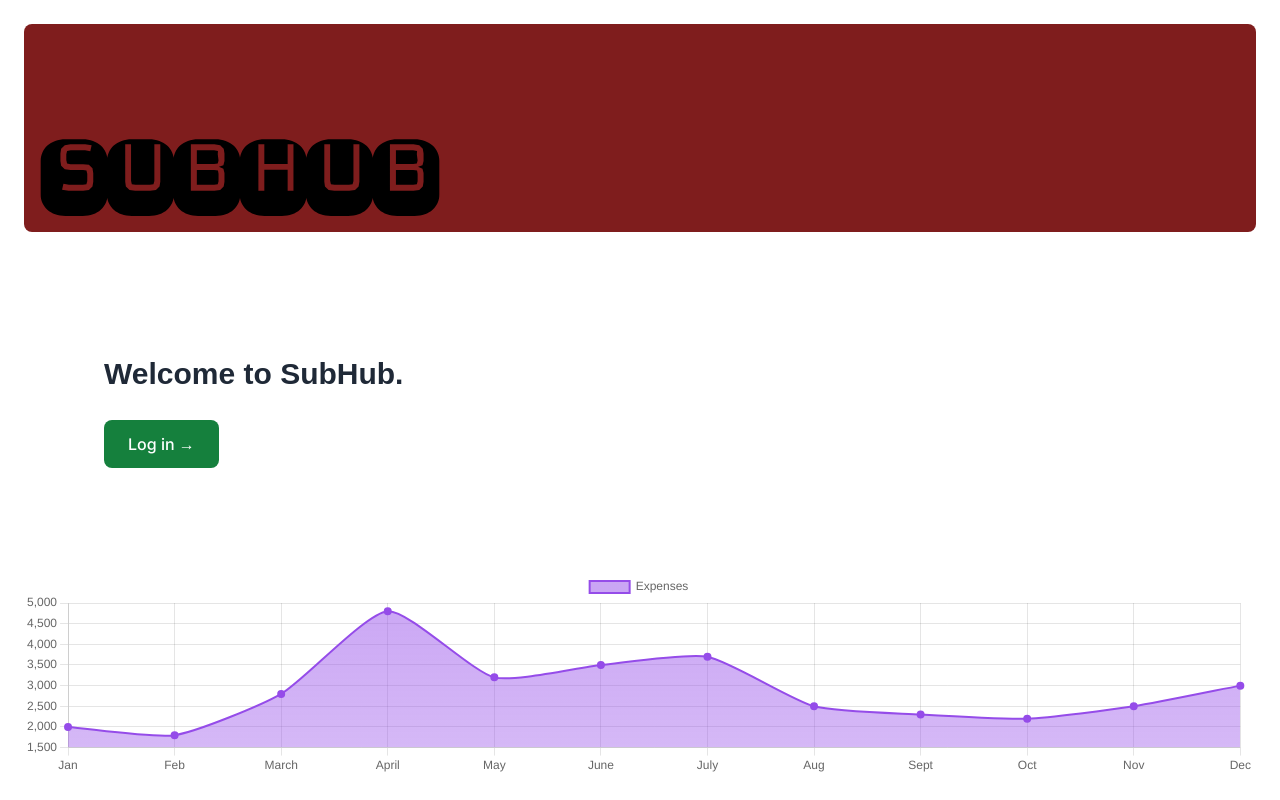
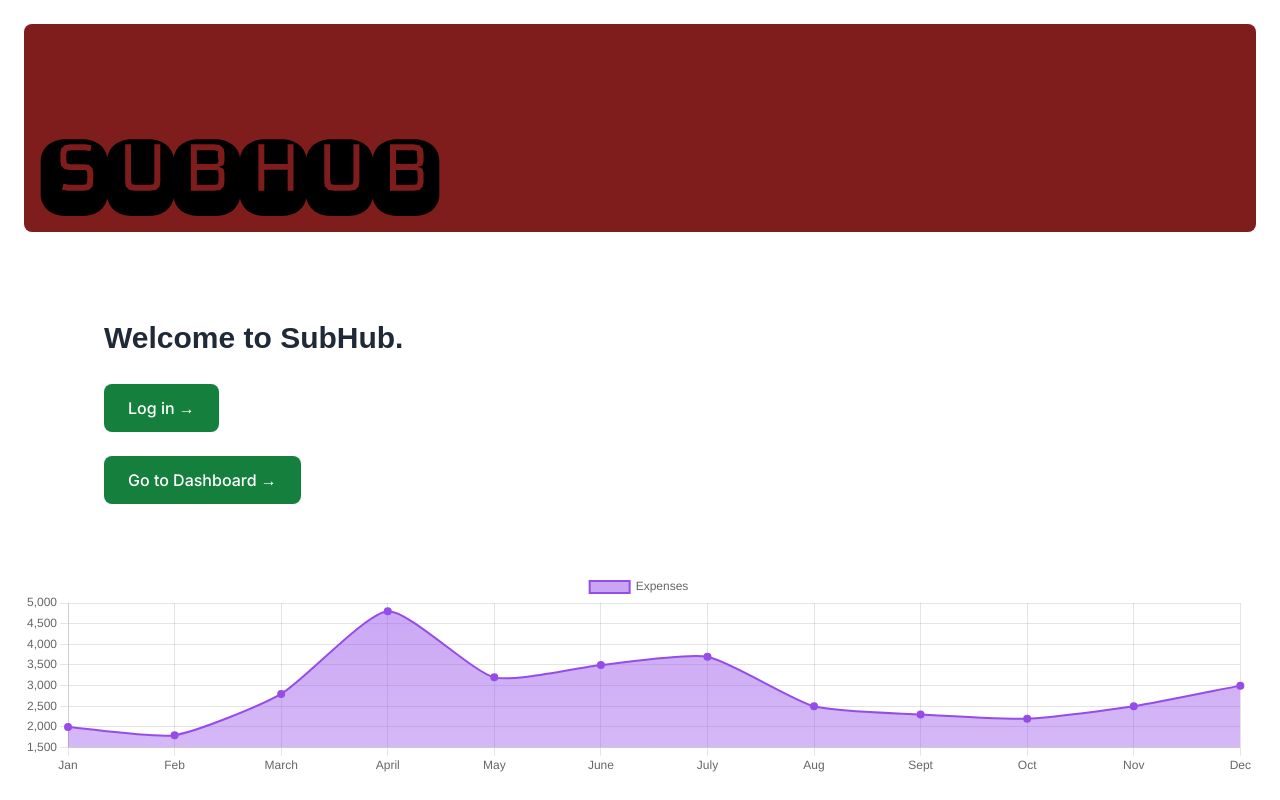
Before and after one commit to pxs4528/SubHub, a Next.js app in the folder frontend/: page / in a window 1280 px wide. Built offline with nearby package versions, Linux system fonts and the light colour scheme; no server answers; the database is empty; a web font is replaced by a local one.

Commit message:
dashboard button

```diff
--- a/frontend/app/dashboard/(overview)/page.tsx
+++ b/frontend/app/dashboard/(overview)/page.tsx
@@ -13,7 +13,7 @@ import { headers } from 'next/headers';
 export default async function Page() {
   const headerList = headers();
   const referer = headerList.get('Access');
-  console.log(referer);
+  // console.log(referer);
   const {
     numberOfInvoices,
     numberOfCustomers,
--- a/frontend/app/page.tsx
+++ b/frontend/app/page.tsx
@@ -29,6 +29,12 @@ export default function Page() {
           >
             <span>Log in →</span>
           </Link>
+          <Link
+            href="/dashboard"
+            className="flex items-center gap-5 self-start rounded-lg bg-green-700 px-6 py-3 text-sm font-medium text-white transition-colors hover:bg-green-400 md:text-base"
+          >
+            <span>Go to Dashboard →</span>
+          </Link>
         </div>
         <div className="flex items-center justify-center p-6 md:w-3/5 md:px-28 md:py-12">
           {/* Add Hero Images Here */}
```
